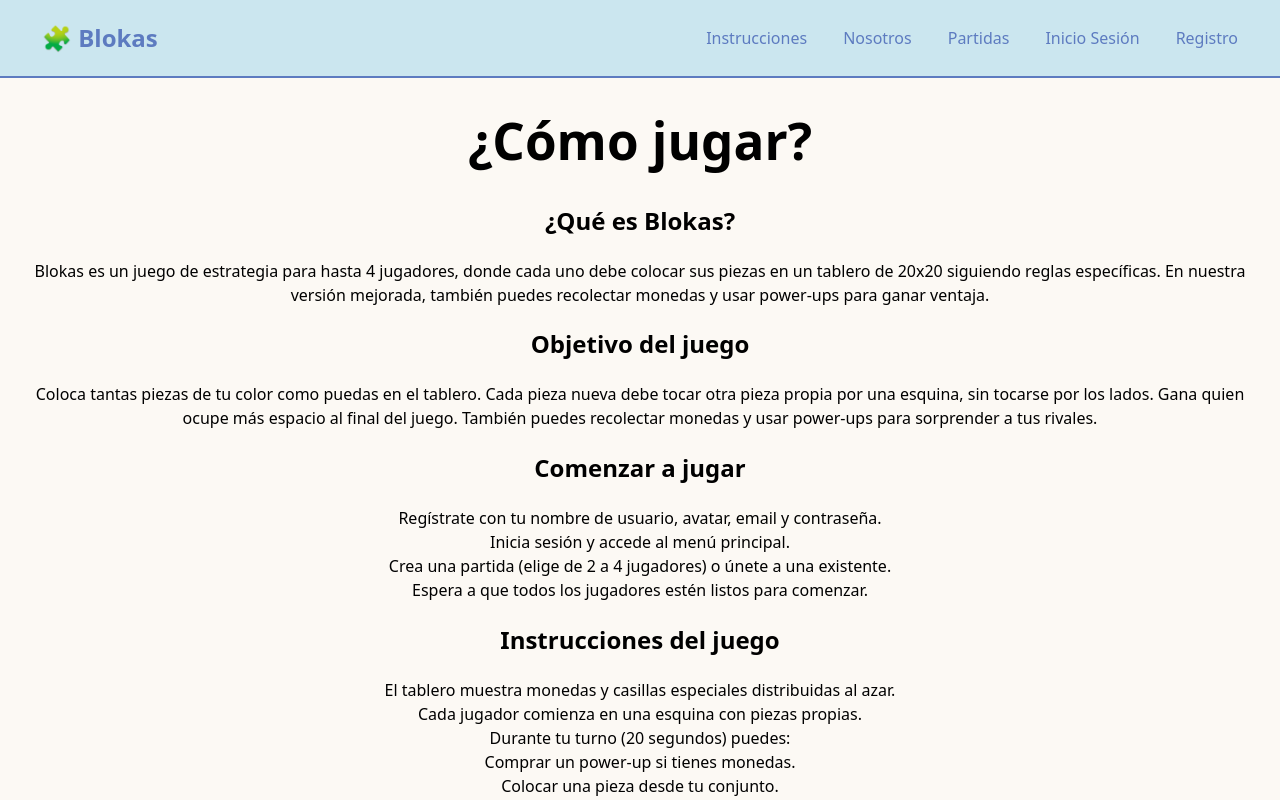
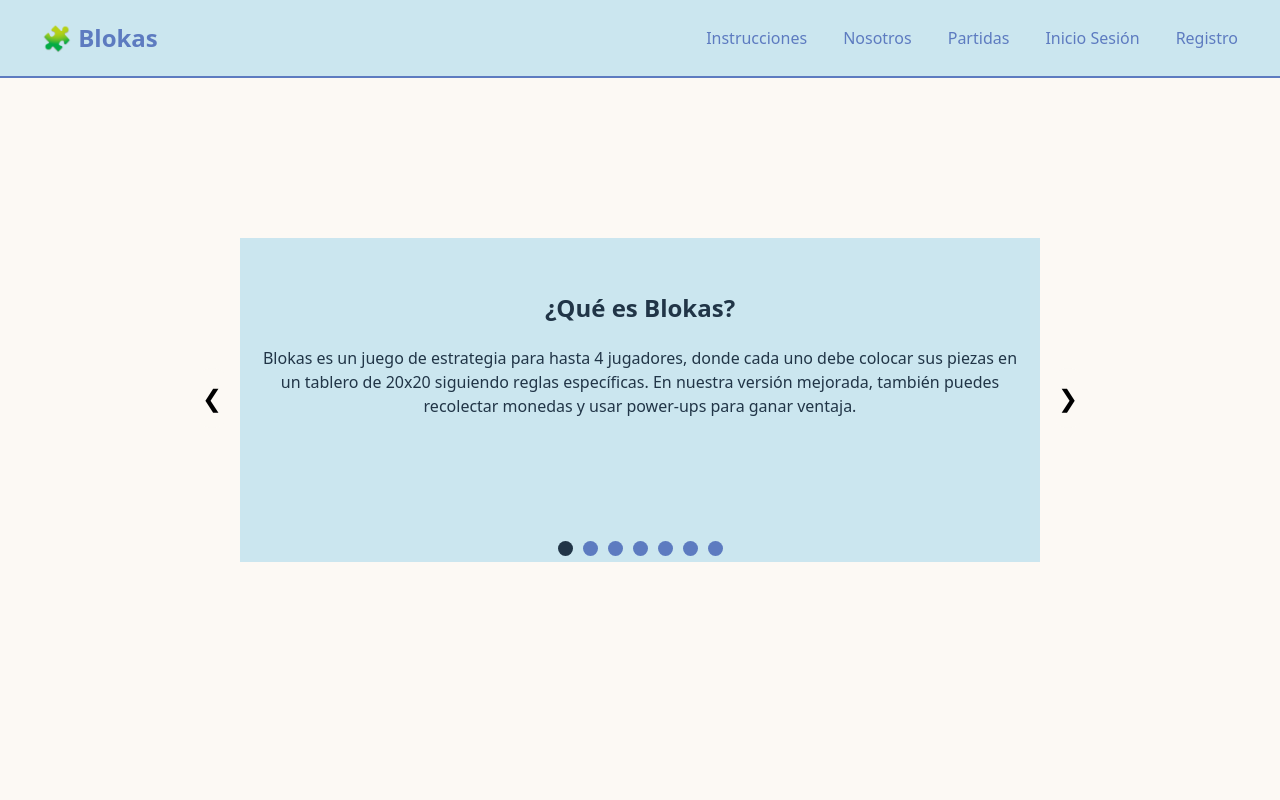
Before and after one commit to AlinnaVidal/Front_code_queens, a React (Vite) app: page /instructions in a window 1280 px wide. Shown: the top 800 px of the page. Built offline with nearby package versions, Linux system fonts and the light colour scheme.

Commit message:
slider y emojis

```diff
--- a/src/common/App.css
+++ b/src/common/App.css
@@ -1,5 +1,6 @@
 body {
   background-color: #fcf9f4;
+  overflow-x: hidden;
 
 }
 
--- a/src/common/Root.css
+++ b/src/common/Root.css
@@ -25,3 +25,38 @@ div {
   display: block;
   margin: 0 auto;
 }
+
+.container {
+  position: relative;
+  max-width: 800px;
+  margin: 0 auto;
+  padding: 2rem;
+}
+
+
+
+
+.floating-icon {
+  position: absolute;
+  font-size: clamp(1.5rem, 4vw, 2.5rem);
+  opacity: 0.8;
+  pointer-events: none;
+  animation: float 6s ease-in-out infinite;
+}
+
+.uno   { top: 10%; left: 50%; animation-delay: 0s; }
+.dos   { top: 20%; right: 55%; animation-delay: 1s; }
+.tres  { bottom: 25%; left: 58%; animation-delay: 2s; }
+.cuatro{ bottom: 22%; left: 40%; animation-delay: 0s; }
+.cinco{ bottom: 30%; right: 45%; animation-delay: 1s; }
+.seis{ top: 32%; left: 56%; animation-delay: 2s; }
+.siete{ top: 70%; right: 61%; animation-delay: 3s; }
+.ocho{ bottom: 60%; left: 43%; animation-delay: 0s; }
+.nueve{ top: 40%; right: 37%; animation-delay: 1s; }
+.diez{ bottom: 80%; right: 44%; animation-delay: 2s; }
+
+
+@keyframes float {
+  0%, 100% { transform: translateY(0); }
+  50%      { transform: translateY(-10px); }
+}
--- a/src/common/Root.jsx
+++ b/src/common/Root.jsx
@@ -21,35 +21,32 @@ import img_logo from '../assets/logo.png';
 
   return (
 
-    <div className="about-us">
-
-      <img src={img_logo} alt="Logo de Blokas" className="logo" />
+<div class="container">
+  <div class="floating-icon uno">✨</div>
+  <div class="floating-icon dos">🎮</div>
+  <div class="floating-icon tres">✨</div>
+  <div class="floating-icon cuatro">👾</div>
+  <div class="floating-icon cinco">✨</div>
+  <div class="floating-icon seis">✨</div>
+  <div class="floating-icon siete">✨</div>
+  <div class="floating-icon ocho">🎲</div>
+  <div class="floating-icon nueve">🕹️</div>
+  <div class="floating-icon diez">🧩</div>
 
 
-      <p className= "black_text">
-          ¡Bienvenido a Blokas!
-      </p>
 
-      <p className= "black_text">
-          Registrate o inicia sesión para jugar
-      </p>
+  <div >
+    <img src={img_logo} alt="Logo de Blokas" className="logo" />
+    <p className= "black_text">
+        ¡Bienvenido a Blokas!
+    </p>
+    <p className= "black_text">
+        Registrate o inicia sesión para jugar
+    </p>
+  </div>
 
-      <p className= "black_text">
 
-          Puedes ver las siguientes partidas:
-      </p>
 
-      <ul>
-      {games.length === 0 ? (
-        <li>No hay partidas </li>
-      ) : (
-        games.map((game) => (
-          <li className="wrapper" key={game.id}>
-            <p> Nombre: {game.name || JSON.stringify(game)} &nbsp;&nbsp;&nbsp;&nbsp; Estado: {game.state}</p>
-          </li>
-        ))
-      )}
-    </ul>
 
 
 
--- a/src/game/Instructions.jsx
+++ b/src/game/Instructions.jsx
@@ -1,24 +1,35 @@
-import '../common/App.css'
-
+import { useEffect } from 'react';
+import '../common/App.css';
+import './slider.css';
+import { plusSlides, currentSlide, showSlides } from './slider.js';
 
 function Instructions() {
+  useEffect(() => {
+    showSlides(1); //fuente  https://www.w3schools.com/howto/howto_js_quotes_slideshow.asp
+  }, []);
+
   return (
-    <div className="instructions">
-      <h1>¿Cómo jugar?</h1>
+    <div>
+      <div className="slideshow-container">
 
+        <div className="mySlides">
           <h2>¿Qué es Blokas?</h2>
           <p>
             Blokas es un juego de estrategia para hasta 4 jugadores, donde cada uno debe colocar sus piezas en un tablero de 20x20 siguiendo reglas específicas.
             En nuestra versión mejorada, también puedes recolectar monedas y usar power-ups para ganar ventaja.
           </p>
+        </div>
 
+        <div className="mySlides">
           <h2>Objetivo del juego</h2>
            <p>
               Coloca tantas piezas de tu color como puedas en el tablero. Cada pieza nueva debe tocar otra pieza propia por una esquina,
               sin tocarse por los lados. Gana quien ocupe más espacio al final del juego.
               También puedes recolectar monedas y usar power-ups para sorprender a tus rivales.
           </p>
+        </div>
 
+        <div className="mySlides">
           <h2>Comenzar a jugar</h2>
           <ul>
           <li>Regístrate con tu nombre de usuario, avatar, email y contraseña.</li>
@@ -26,7 +37,9 @@ function Instructions() {
           <li>Crea una partida (elige de 2 a 4 jugadores) o únete a una existente.</li>
           <li>Espera a que todos los jugadores estén listos para comenzar.</li>
         </ul>
+        </div>
 
+          <div className="mySlides">
             <h2>Instrucciones del juego</h2>
             <ul>
               <li>El tablero muestra monedas y casillas especiales distribuidas al azar.</li>
@@ -40,14 +53,9 @@ function Instructions() {
               </li>
               <li>Si no puedes jugar, puedes usar una bomba o esperar una ronda.</li>
             </ul>
+        </div>
 
-      <h2>Reglas de colocación de piezas</h2>
-      <ul>
-        <li>Debe tocar una pieza de tu color por una esquina.</li>
-        <li>No puede tocar tus piezas por los lados.</li>
-        <li>No puede ocupar casillas ya utilizadas, tuyas ni de otros.</li>
-      </ul>
-
+        <div className="mySlides">
           <h2>Power-ups</h2>
           <p>Puedes comprar estos power-ups con monedas recolectadas en el tablero:</p>
           <ul>
@@ -56,13 +64,18 @@ function Instructions() {
             <li>Pieza especial: Coloca una pieza ignorando las reglas normales.</li>
             <li>Quitar puntos: Resta puntos a un oponente.</li>
           </ul>
+        </div>
 
+
+        <div className="mySlides">
           <h2>Casillas especiales</h2>
           <ul>
             <li>Casillas con monedas: Aumentan tu saldo al pasar por ellas.</li>
             <li>Casillas bonus: Suman 2 o 4 puntos directamente a tu marcador.</li>
           </ul>
+        </div>
 
+        <div className="mySlides">
           <h2>Fin del juego</h2>
             <p>
               El juego termina cuando ningún jugador puede colocar más piezas.
@@ -73,6 +86,21 @@ function Instructions() {
               ¿Listo para comenzar? Regístrate, únete a una partida y empieza a bloquear a tus rivales.
             </p>
         </div>
+
+        <a className="prev" onClick={() => plusSlides(-1)}>&#10094;</a>
+        <a className="next" onClick={() => plusSlides(1)}>&#10095;</a>
+      </div>
+
+      <div className="dot-container">
+        <span className="dot" onClick={() => currentSlide(1)}></span>
+        <span className="dot" onClick={() => currentSlide(2)}></span>
+        <span className="dot" onClick={() => currentSlide(3)}></span>
+        <span className="dot" onClick={() => currentSlide(4)}></span>
+        <span className="dot" onClick={() => currentSlide(5)}></span>
+        <span className="dot" onClick={() => currentSlide(6)}></span>
+        <span className="dot" onClick={() => currentSlide(7)}></span>
+      </div>
+    </div>
   );
 }
 
--- /dev/null
+++ b/src/game/slider.css
@@ -0,0 +1,68 @@
+.slideshow-container {
+  position: relative;
+  max-width: 800px;
+  margin: auto;
+  background: #cbe6ef;
+  overflow: visible;
+}
+
+.mySlides {
+  display: none;
+  padding: 2em 1em;
+  text-align: center;
+  min-height: 300px;
+  box-sizing: border-box;
+}
+
+.prev, .next {
+  cursor: pointer;
+  position: absolute;
+  top: 50%;
+  transform: translateY(-50%);
+  padding: 12px;
+  color: black;
+  font-weight: bold;
+  font-size: 24px;
+  user-select: none;
+  background: #fcf9f4;
+  border-radius: 50%;
+  transition: background-color 0.3s;
+}
+
+.prev {
+  left: -60px;
+}
+
+.next {
+  right: -60px;
+}
+
+.prev:hover, .next:hover {
+  background-color: black;
+  color: #fcf9f4;
+}
+
+.dot-container {
+  text-align: center;
+
+  position: relative;
+  max-width: 800px;
+  margin: auto;
+  background: #cbe6ef;
+  overflow: hidden;
+}
+
+.dot {
+  cursor: pointer;
+  height: 15px;
+  width: 15px;
+  margin: 0 5px;
+  background-color: #5D7BC0;
+  border-radius: 50%;
+  display: inline-block;
+  transition: background-color 0.6s ease;
+}
+
+.active, .dot:hover {
+  background-color: #213547;
+}
--- /dev/null
+++ b/src/game/slider.js
@@ -0,0 +1,30 @@
+let slideIndex = 1;
+
+export function showSlides(n) {
+  let slides = document.getElementsByClassName("mySlides");
+  let dots = document.getElementsByClassName("dot");
+
+  if (n > slides.length) slideIndex = 1;
+  if (n < 1) slideIndex = slides.length;
+
+  for (let i = 0; i < slides.length; i++) {
+    slides[i].style.display = "none";
+  }
+
+  for (let i = 0; i < dots.length; i++) {
+    dots[i].className = dots[i].className.replace(" active", "");
+  }
+
+  slides[slideIndex - 1].style.display = "block";
+  dots[slideIndex - 1].className += " active";
+}
+
+export function plusSlides(n) {
+  slideIndex += n;
+  showSlides(slideIndex);
+}
+
+export function currentSlide(n) {
+  slideIndex = n;
+  showSlides(slideIndex);
+}
```
Lines whose indentation alone changed are shown as unchanged.
